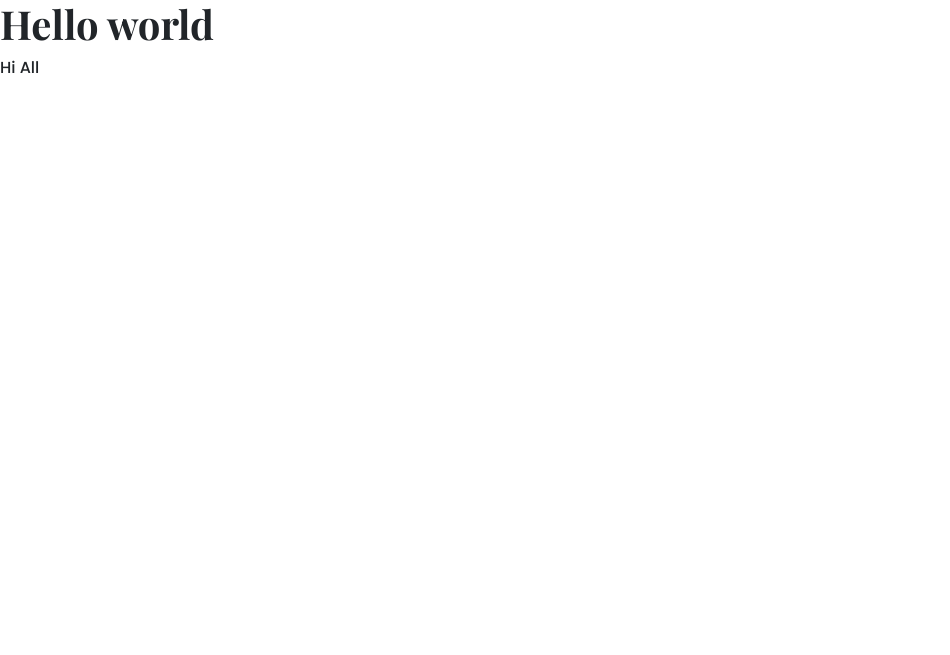
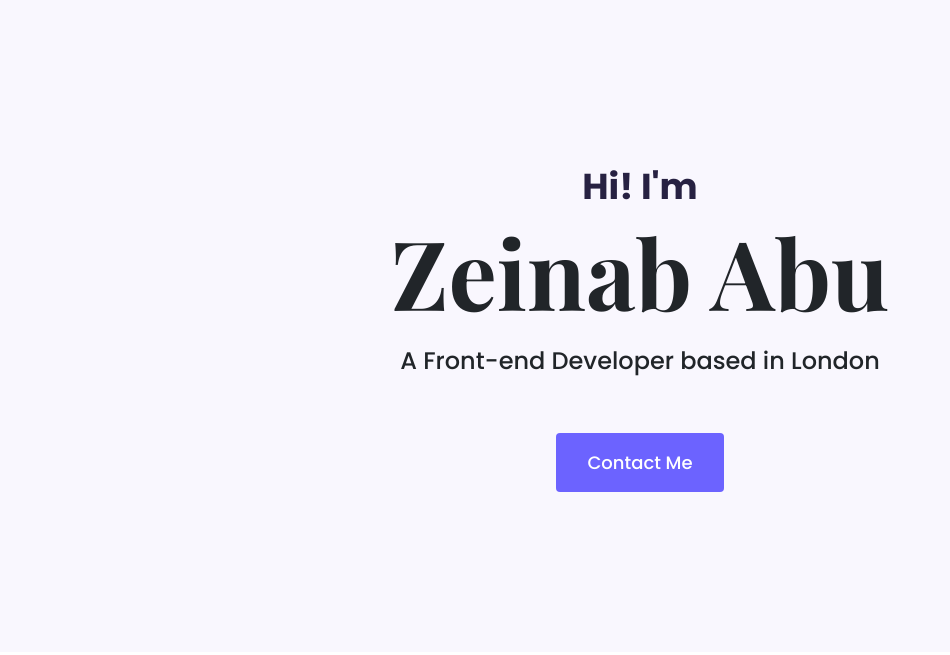
Before and after one commit to Zenny-Aledeh/Main-Portfolio-Project, a plain HTML site: page index.html in a window 1280 px wide. Shown: the whole page, without its empty margins (0-950 px from the left). Drawn offline with nearby package versions, Linux system fonts and the light colour scheme.

Commit message:
Added header

```diff
--- a/index.html
+++ b/index.html
@@ -30,7 +30,13 @@
     <title>Document</title>
   </head>
   <body>
-    <h1>Hello world</h1>
-    <p>Hi All</p>
+    <div class="first-box">
+      <p>Hi! I'm</p>
+      <h1>Zeinab Abu</h1>
+      <h2 class="mb-5">A Front-end Developer based in London</h2>
+      <div>
+        <a href="#" class="btn btn-branding">Contact Me</a>
+      </div>
+    </div>
   </body>
 </html>
--- a/src/styles.css
+++ b/src/styles.css
@@ -1,9 +1,58 @@
-h1 {
-  font-family: "playfair Display", serif;
+:root {
+  --first-color: #6c63ff;
+  --heading-font: "playfair Display", serif;
+  --body-font: "poppins", sans-serif;
+  --second-color: #f9f7fe;
+}
+
+body {
+  font-family: var(--body-font);
+}
+
+h1,
+h2,
+h3,
+h4,
+h5,
+h6 {
+  font-family: var(--heading-font);
   font-weight: bold;
 }
 
+h1 {
+  font-size: 96px;
+}
+
 p {
-  font-family: "poppins", sans-serif;
+  font-family: var(--body-font);
   font-weight: normal;
 }
+
+.first-box {
+  background: var(--second-color);
+  text-align: center;
+  padding: 160px 20px;
+}
+
+.first-box p {
+  font-size: 36px;
+  font-weight: bold;
+  margin: 0;
+  color: #272142;
+}
+
+.first-box h2 {
+  font-family: var(--body-font);
+  font-weight: normal;
+  font-size: 24px;
+  line-height: 2;
+}
+
+.btn-branding {
+  border-radius: 4px;
+  background: var(--first-color);
+  color: white;
+  font-size: 18px;
+  line-height: 27px;
+  padding: 15px 30px;
+}
```
